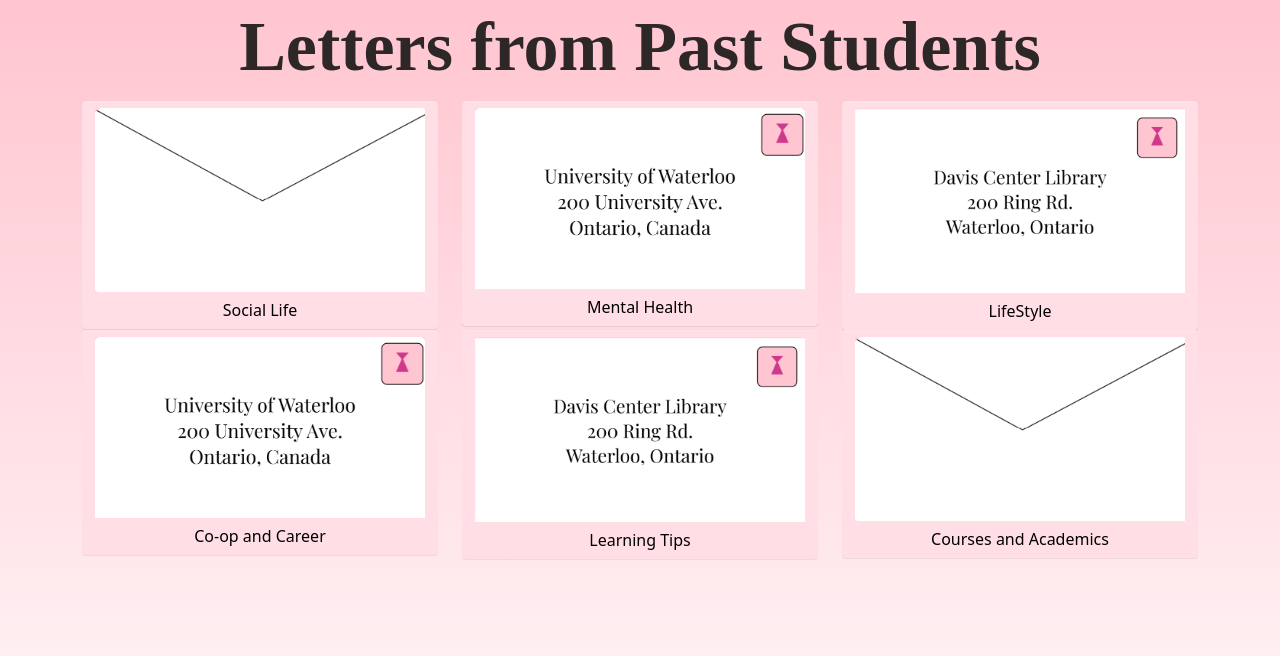
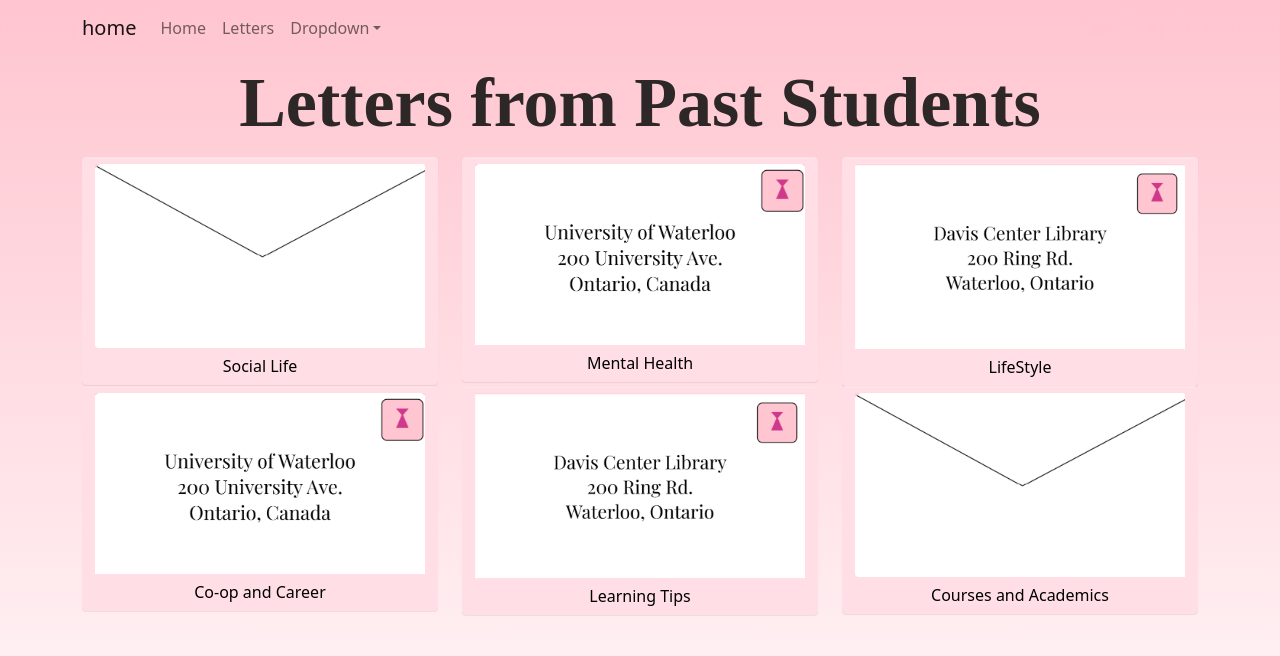
Before and after one commit to connie-wg/mathorientation, a Next.js app: page /letters in a window 1280 px wide. Shown: the top 656 px of the page. Built offline with nearby package versions, Linux system fonts and the light colour scheme.

Commit message:
added nav bar to the letter page

```diff
--- a/pages/letters.js
+++ b/pages/letters.js
@@ -11,11 +11,13 @@ import coop from '../public/Letters/Coop';
 import courses from '../public/Letters/courses';
 import learningTips from '../public/Letters/learningTips';
 import campusTips from '../public/Letters/campusTips';
+import NavBar from '../components/NavBar';
 
 
 const Letters = () => {
     return (
         <div className={"" + styles.pink}>
+        <NavBar/>
         <div style={{display: 'flex', alignItems:'center', justifyContent: 'center'}}>
             <h1 className={"main-header"}>Letters from Past Students</h1>
         </div>
```
